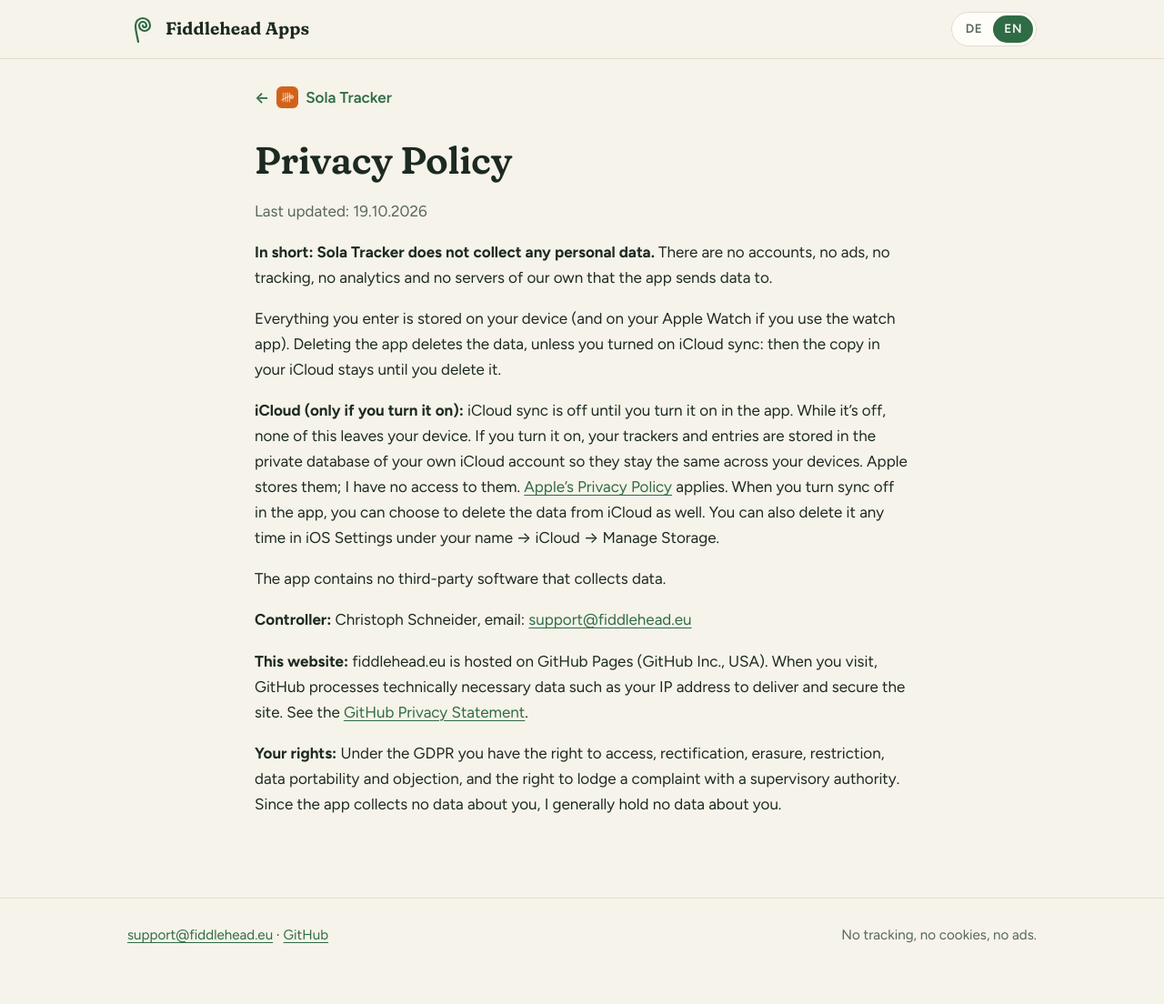
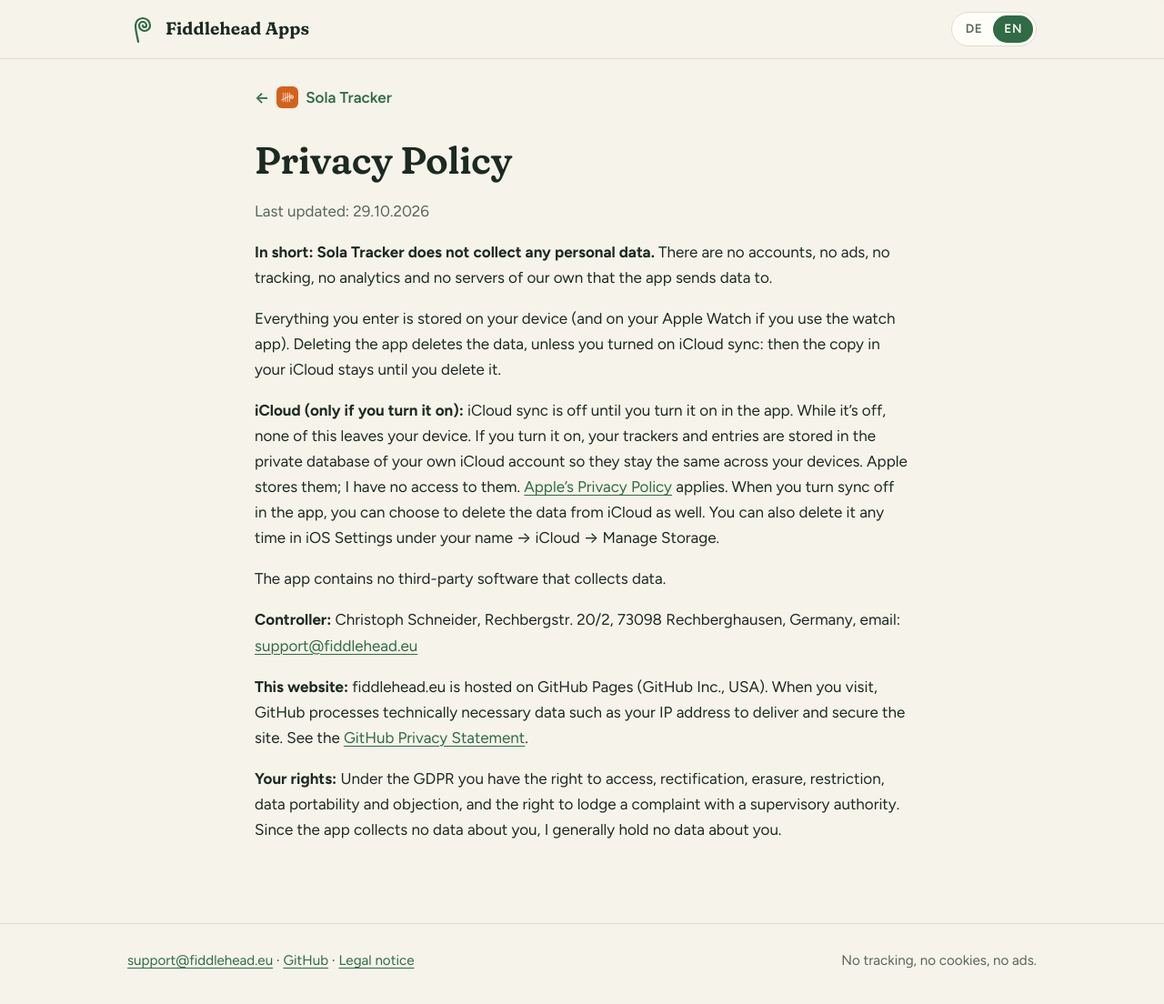
Before and after one commit to fiddlehead-apps/fiddlehead.eu, a Jekyll site: the page built from sola-tracker/privacy.md, in a window 1280 px wide and 1109 px high. Shown: the top 1104 px of the window at 91% size. Built offline with Jekyll 4.4.1, drawn with Linux system fonts in a browser that asks for light colours.

Commit message:
Add Impressum and postal address to the privacy policies
Co-Authored-By: Claude Opus 5.5 <noreply@anthropic.com>

```diff
--- a/_layouts/default.html
+++ b/_layouts/default.html
@@ -45,6 +45,7 @@
       <p>
         <a href="mailto:support@fiddlehead.eu">support@fiddlehead.eu</a>
         · <a href="https://github.com/fiddlehead-apps">GitHub</a>
+        · <a href="{{ '/impressum/' | relative_url }}"><span lang="de">Impressum</span><span lang="en">Legal notice</span></a>
       </p>
       <p class="muted">
         <span lang="de">Kein Tracking, keine Cookies, keine Werbung.</span>
--- a/sola-tracker/privacy.md
+++ b/sola-tracker/privacy.md
@@ -11,7 +11,7 @@ app: sola-tracker
 # Datenschutzerklärung
 
 {: .muted}
-Stand: 19.10.2026
+Stand: 29.10.2026
 
 **Kurz gesagt: Sola Tracker sammelt keine personenbezogenen Daten.** Es gibt keine Accounts, keine Werbung, kein Tracking, keine Analyse-Tools und keine eigenen Server, an die die App Daten schickt.
 
@@ -21,7 +21,7 @@ Alles, was du in der App einträgst, wird auf deinem Gerät gespeichert (und auf
 
 Die App enthält keine Software von Drittanbietern, die Daten erhebt.
 
-**Verantwortlich:** Christoph Schneider, <!-- TODO: ladungsfähige Anschrift --> E-Mail: [support@fiddlehead.eu](mailto:support@fiddlehead.eu)
+**Verantwortlich:** Christoph Schneider, Rechbergstr. 20/2, 73098 Rechberghausen, E-Mail: [support@fiddlehead.eu](mailto:support@fiddlehead.eu)
 
 **Diese Website:** fiddlehead.eu wird über GitHub Pages (GitHub Inc., USA) gehostet. Beim Aufruf verarbeitet GitHub technisch notwendige Daten wie deine IP-Adresse, um die Seite auszuliefern und abzusichern. Details: [GitHub Privacy Statement](https://docs.github.com/en/site-policy/privacy-policies/github-general-privacy-statement).
 
@@ -34,7 +34,7 @@ Die App enthält keine Software von Drittanbietern, die Daten erhebt.
 # Privacy Policy
 
 {: .muted}
-Last updated: 19.10.2026
+Last updated: 29.10.2026
 
 **In short: Sola Tracker does not collect any personal data.** There are no accounts, no ads, no tracking, no analytics and no servers of our own that the app sends data to.
 
@@ -44,7 +44,7 @@ Everything you enter is stored on your device (and on your Apple Watch if you us
 
 The app contains no third-party software that collects data.
 
-**Controller:** Christoph Schneider, email: [support@fiddlehead.eu](mailto:support@fiddlehead.eu)
+**Controller:** Christoph Schneider, Rechbergstr. 20/2, 73098 Rechberghausen, Germany, email: [support@fiddlehead.eu](mailto:support@fiddlehead.eu)
 
 **This website:** fiddlehead.eu is hosted on GitHub Pages (GitHub Inc., USA). When you visit, GitHub processes technically necessary data such as your IP address to deliver and secure the site. See the [GitHub Privacy Statement](https://docs.github.com/en/site-policy/privacy-policies/github-general-privacy-statement).
 
```
Also changed, not shown: impressum.md (added, +33 -0 lines), sola-birthdays/privacy.md (+4 -6 lines), sola-slideshow/privacy.md (+4 -4 lines).
